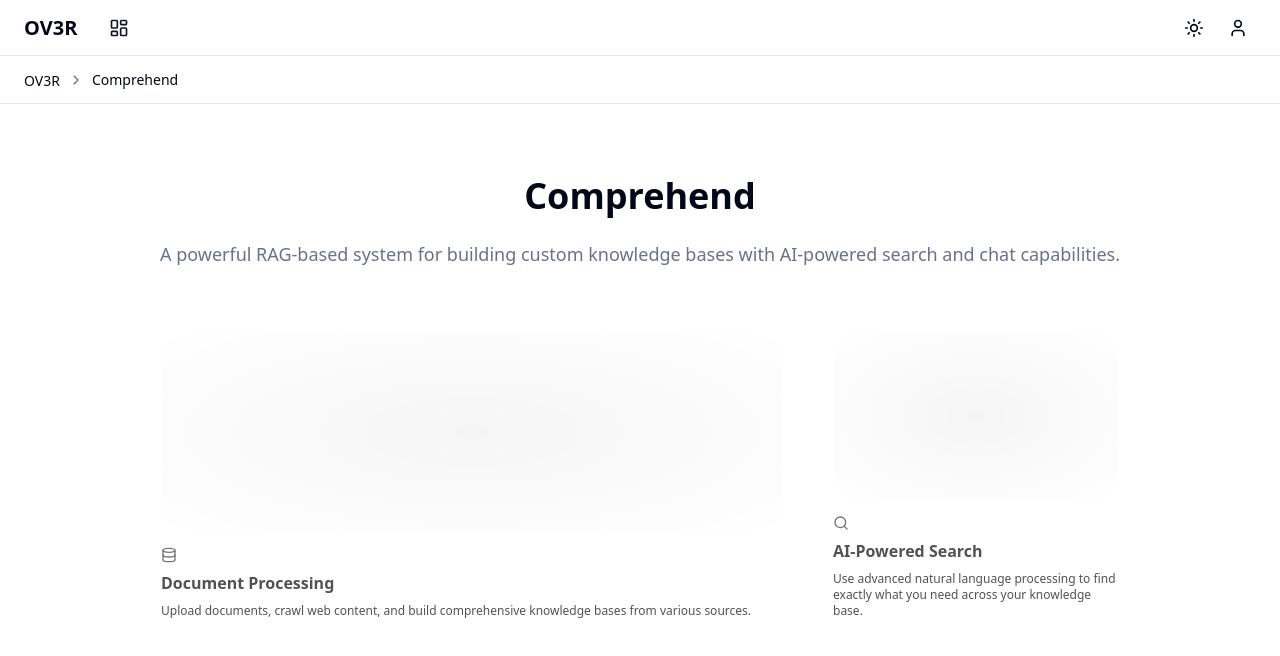
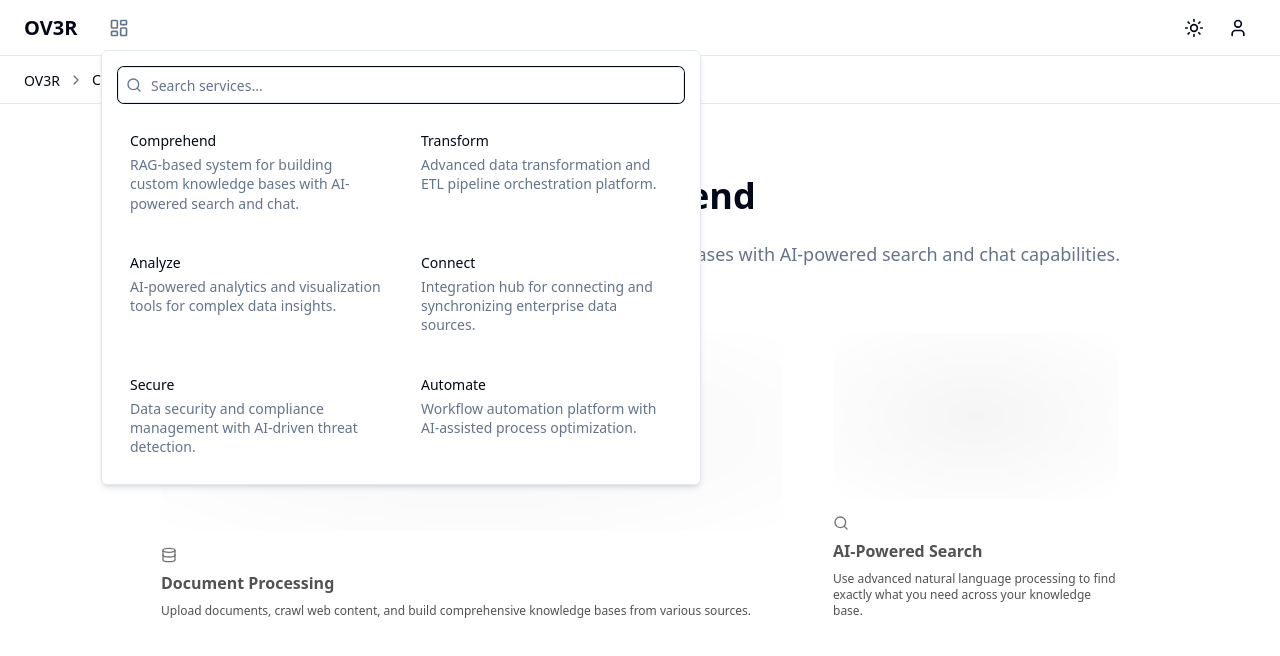
Before and after one commit to kaisewhite/ov3r-web, a Next.js app: page /comprehend in a window 1280 px wide. Both pictures are taken after a click on the button "Services". Shown: the top 656 px of the page. Built offline with nearby package versions, Linux system fonts and the light colour scheme.

Commit message:
fixed global header

```diff
--- a/app/components/layout/global-header.tsx
+++ b/app/components/layout/global-header.tsx
@@ -1,28 +1,66 @@
 "use client";
 
 import Link from "next/link";
-import { usePathname } from "next/navigation";
+import { usePathname, useRouter } from "next/navigation";
+import { useState } from "react";
 import { cn } from "@/app/lib/utils/cn";
-import { Moon, Sun, User, LayoutDashboard, Brain } from "lucide-react";
+import { Moon, Sun, User, LayoutDashboard, Search } from "lucide-react";
+import { Input } from "@/components/ui/input";
 import {
-  NavigationMenu,
-  NavigationMenuContent,
-  NavigationMenuItem,
-  NavigationMenuList,
-  NavigationMenuTrigger,
-} from "@/components/ui/navigation-menu";
+  Popover,
+  PopoverContent,
+  PopoverTrigger,
+} from "@/components/ui/popover";
 
 const services = [
   {
     title: "Comprehend",
     href: "/comprehend/projects",
     description: "RAG-based system for building custom knowledge bases with AI-powered search and chat.",
-    icon: Brain,
   },
+  {
+    title: "Transform",
+    href: "/transform/projects",
+    description: "Advanced data transformation and ETL pipeline orchestration platform.",
+  },
+  {
+    title: "Analyze",
+    href: "/analyze/projects",
+    description: "AI-powered analytics and visualization tools for complex data insights.",
+  },
+  {
+    title: "Connect",
+    href: "/connect/projects",
+    description: "Integration hub for connecting and synchronizing enterprise data sources.",
+  },
+  {
+    title: "Secure",
+    href: "/secure/projects",
+    description: "Data security and compliance management with AI-driven threat detection.",
+  },
+  {
+    title: "Automate",
+    href: "/automate/projects",
+    description: "Workflow automation platform with AI-assisted process optimization.",
+  }
 ];
 
 export function GlobalHeader() {
   const pathname = usePathname();
+  const router = useRouter();
+  const [searchQuery, setSearchQuery] = useState("");
+  const [isOpen, setIsOpen] = useState(false);
+
+  const filteredServices = services.filter(service =>
+    service.title.toLowerCase().includes(searchQuery.toLowerCase()) ||
+    service.description.toLowerCase().includes(searchQuery.toLowerCase())
+  );
+
+  const handleServiceClick = async (href: string, e: React.MouseEvent) => {
+    e.preventDefault();
+    setIsOpen(false);
+    router.push(href);
+  };
 
   return (
     <header className="h-14 border-b flex items-center justify-between px-6 bg-card">
@@ -31,13 +69,10 @@ export function GlobalHeader() {
           OV3R
         </Link>
         <nav className="flex items-center space-x-4">
-          <NavigationMenu>
-            <NavigationMenuList>
-              <NavigationMenuItem>
-                <NavigationMenuTrigger
-                  showChevron={false}
+          <Popover open={isOpen} onOpenChange={setIsOpen}>
+            <PopoverTrigger
               className={cn(
-                    "w-9 h-9 p-0 bg-transparent hover:bg-transparent focus:bg-transparent data-[state=open]:bg-transparent data-[active]:bg-transparent",
+                "w-9 h-9 p-0 flex items-center justify-center rounded-md transition-colors hover:bg-muted",
                 pathname.startsWith("/console")
                   ? "text-foreground"
                   : "text-muted-foreground"
@@ -45,30 +80,37 @@ export function GlobalHeader() {
             >
               <LayoutDashboard className="h-5 w-5" />
               <span className="sr-only">Services</span>
-                </NavigationMenuTrigger>
-                <NavigationMenuContent>
-                  <ul className="grid w-[400px] gap-3 p-4">
-                    {services.map((service) => (
-                      <li key={service.href}>
-                        <Link
+            </PopoverTrigger>
+            <PopoverContent className="w-[600px] p-4" align="start">
+              <div className="relative mb-4">
+                <Search className="absolute left-2 top-2.5 h-4 w-4 text-muted-foreground" />
+                <Input
+                  placeholder="Search services..."
+                  className="pl-8"
+                  value={searchQuery}
+                  onChange={(e) => setSearchQuery(e.target.value)}
+                />
+              </div>
+              <div className={cn(
+                "grid gap-2",
+                searchQuery ? "grid-cols-1" : "grid-cols-2 gap-4"
+              )}>
+                {filteredServices.map((service) => (
+                  <a
+                    key={service.href}
                     href={service.href}
-                          className="flex items-start space-x-4 rounded-md p-3 hover:bg-muted"
+                    onClick={(e) => handleServiceClick(service.href, e)}
+                    className="block rounded-md p-3 hover:bg-muted"
                   >
-                          <service.icon className="h-5 w-5 mt-0.5" />
-                          <div>
                     <div className="text-sm font-medium mb-1">{service.title}</div>
                     <p className="text-sm leading-snug text-muted-foreground">
                       {service.description}
                     </p>
+                  </a>
+                ))}
               </div>
-                        </Link>
-                      </li>
-                    ))}
-                  </ul>
-                </NavigationMenuContent>
-              </NavigationMenuItem>
-            </NavigationMenuList>
-          </NavigationMenu>
+            </PopoverContent>
+          </Popover>
         </nav>
       </div>
       <div className="flex items-center space-x-2">
--- /dev/null
+++ b/components/ui/popover.tsx
@@ -0,0 +1,31 @@
+"use client"
+
+import * as React from "react"
+import * as PopoverPrimitive from "@radix-ui/react-popover"
+
+import { cn } from "@/app/lib/utils/cn"
+
+const Popover = PopoverPrimitive.Root
+
+const PopoverTrigger = PopoverPrimitive.Trigger
+
+const PopoverContent = React.forwardRef<
+  React.ElementRef<typeof PopoverPrimitive.Content>,
+  React.ComponentPropsWithoutRef<typeof PopoverPrimitive.Content>
+>(({ className, align = "center", sideOffset = 4, ...props }, ref) => (
+  <PopoverPrimitive.Portal>
+    <PopoverPrimitive.Content
+      ref={ref}
+      align={align}
+      sideOffset={sideOffset}
+      className={cn(
+        "z-50 w-72 rounded-md border bg-popover p-4 text-popover-foreground shadow-md outline-none data-[state=open]:animate-in data-[state=closed]:animate-out data-[state=closed]:fade-out-0 data-[state=open]:fade-in-0 data-[state=closed]:zoom-out-95 data-[state=open]:zoom-in-95 data-[side=bottom]:slide-in-from-top-2 data-[side=left]:slide-in-from-right-2 data-[side=right]:slide-in-from-left-2 data-[side=top]:slide-in-from-bottom-2",
+        className
+      )}
+      {...props}
+    />
+  </PopoverPrimitive.Portal>
+))
+PopoverContent.displayName = PopoverPrimitive.Content.displayName
+
+export { Popover, PopoverTrigger, PopoverContent }
--- /dev/null
+++ b/next.config.js
@@ -0,0 +1,15 @@
+/** @type {import('next').NextConfig} */
+const nextConfig = {
+  env: {
+    PORT: process.env.PORT,
+  },
+  serverRuntimeConfig: {
+    // Will only be available on the server side
+  },
+  publicRuntimeConfig: {
+    // Will be available on both server and client
+    port: process.env.PORT,
+  },
+}
+
+module.exports = nextConfig
--- a/package.json
+++ b/package.json
@@ -3,9 +3,9 @@
   "version": "0.1.0",
   "private": true,
   "scripts": {
-    "dev": "next dev --turbopack",
+    "dev": "next dev -p ${PORT:-3000} --turbopack",
     "build": "next build",
-    "start": "next start",
+    "start": "next start -p ${PORT:-3000}",
     "lint": "next lint"
   },
   "dependencies": {
@@ -13,6 +13,7 @@
     "@radix-ui/react-dropdown-menu": "^2.1.6",
     "@radix-ui/react-label": "^2.1.2",
     "@radix-ui/react-navigation-menu": "^1.2.5",
+    "@radix-ui/react-popover": "^1.1.6",
     "@radix-ui/react-scroll-area": "^1.2.3",
     "@radix-ui/react-slider": "^1.2.3",
     "@radix-ui/react-slot": "^1.1.2",
@@ -20,6 +21,7 @@
     "@tabler/icons-react": "^3.30.0",
     "class-variance-authority": "^0.7.1",
     "clsx": "^2.1.1",
+    "dotenv": "^16.4.7",
     "framer-motion": "^12.4.7",
     "lucide-react": "^0.475.0",
     "motion": "^12.4.7",
```
Also changed, not shown: config/env.ts (added, +7 -0 lines), 2 other files (tests, documents, lock files or other folders). Lines whose indentation alone changed are shown as unchanged.
